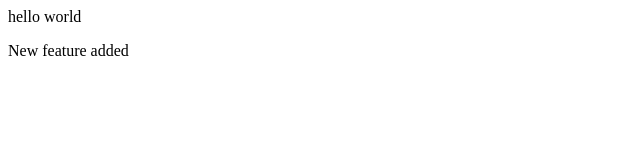
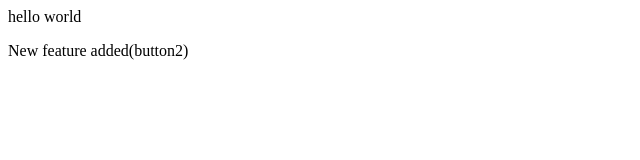
Before and after one commit to shaikstudent0303-dev/TestProject1, a plain HTML site: page index.html in a window 1280 px wide. Shown: the full height of the page, 0-640 px from the left. Drawn offline with Linux system fonts and the light colour scheme.

Commit message:
feature1 button2

```diff
--- a/index.html
+++ b/index.html
@@ -1,2 +1,2 @@
 <p>hello world</p>
-<p>New feature added</p>
+<p>New feature added(button2)</p>
```
